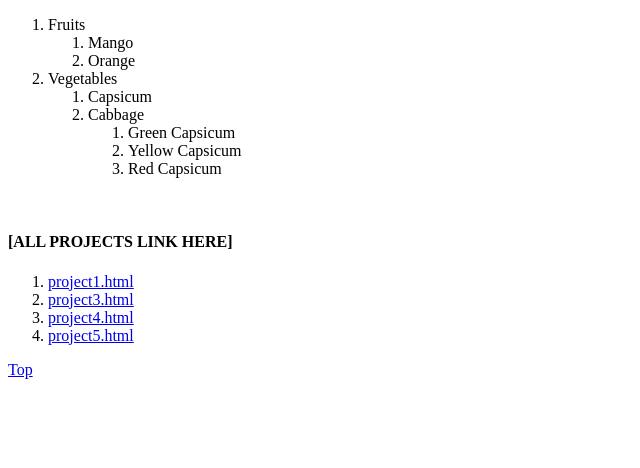
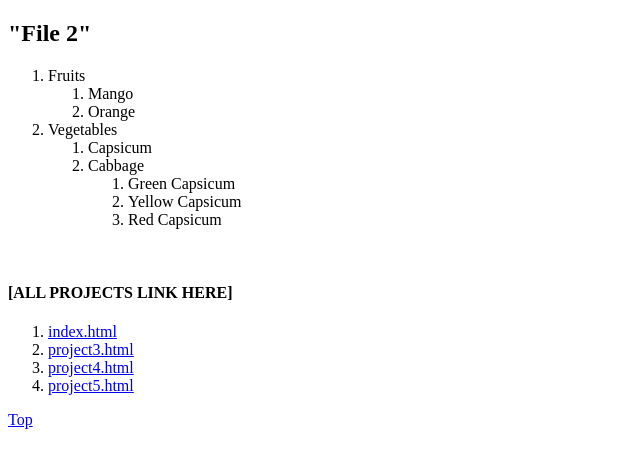
Before and after one commit to shahzaibnaeem636/Nestedlistassignment, a plain HTML site: page index.html/project2.html in a window 1280 px wide. Shown: the whole page, without its empty margins (0-640 px from the left). Drawn offline with Linux system fonts and the light colour scheme.

Commit message:
Update project2.html

```diff
--- a/index.html/project2.html
+++ b/index.html/project2.html
@@ -6,6 +6,7 @@
 </head>
 
 <body>
+      <h2>"File 2"</h2>
     <ol>
         <li>Fruits
             <ol>
@@ -27,7 +28,7 @@
     <h4>[ALL PROJECTS LINK HERE]</h4>
     <ol>
         <li>
-            <a target="_blank" href="index.html">project1.html</a><br>
+            <a target="_blank" href="index.html">index.html</a><br>
         <li>
             <a target="_blank" href="project3.html">project3.html</a><br>
         <li>
```
